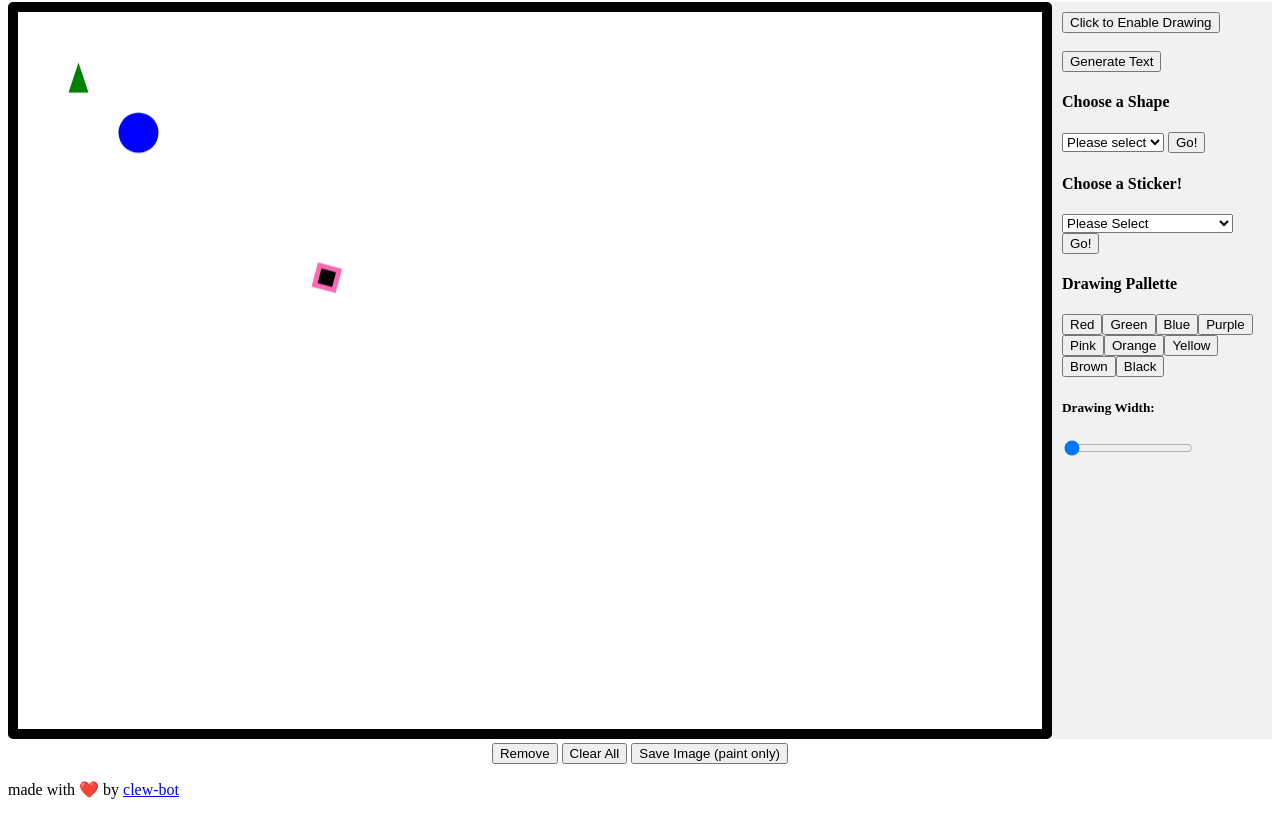
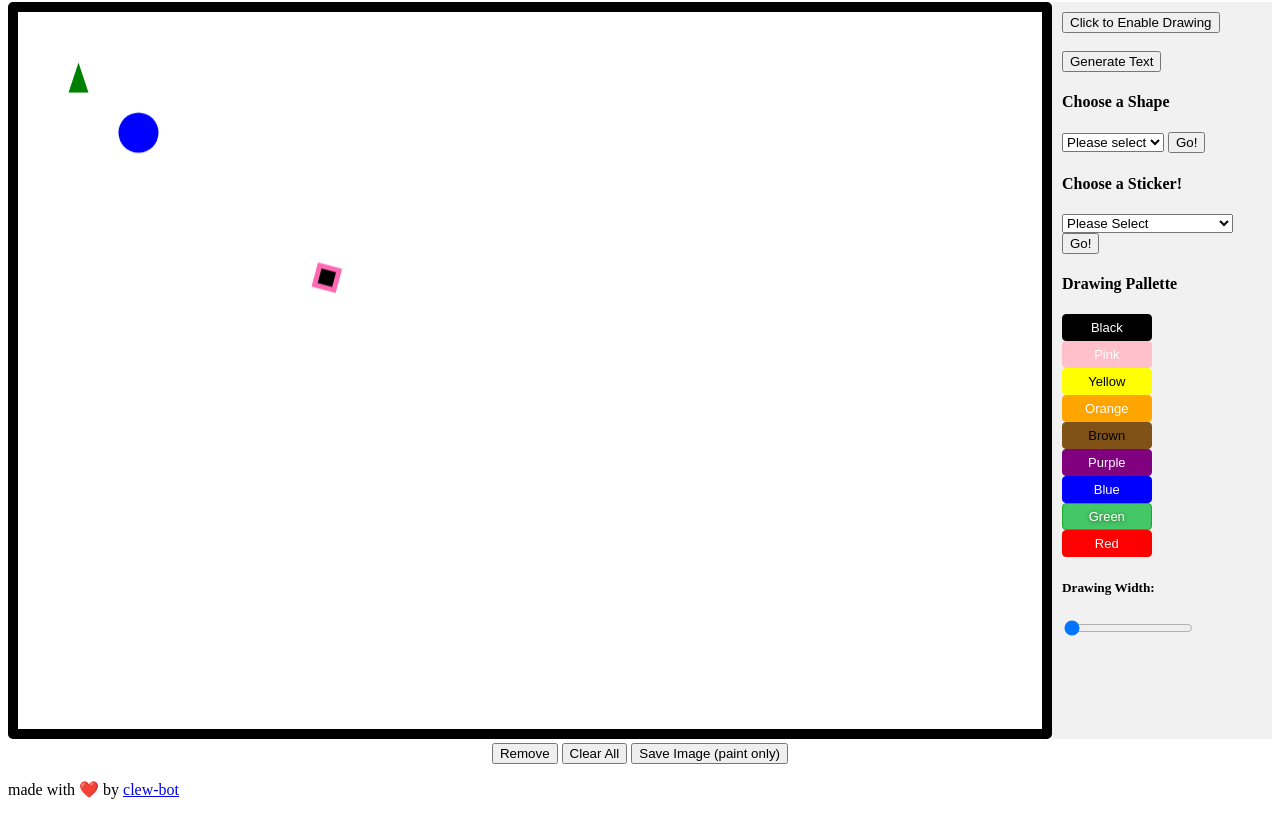
Before and after one commit to clew-bot/fabricv2, a website: page index.html in a window 1280 px wide. Shown: the part 78-893 px from the top of the page. Drawn offline with nearby package versions, Linux system fonts and the light colour scheme.

Commit message:
colors button

```diff
--- a/app.js
+++ b/app.js
@@ -31,9 +31,9 @@ const palleteColors = [
   color: "#800080"
 },
   {
-  id: "pink",
-  text: "Pink",
-  color:  "#FFC0CB"
+  id: "brown",
+  text: "Brown",
+  color:  "#805217"
 },
   {
   id: "orange",
@@ -46,9 +46,9 @@ const palleteColors = [
   color: "#FFFF00"
 },
   {
-  id: "brown",
-  text: "Brown",
-  color: "#A52A2A"
+  id: "pink",
+  text: "Pink",
+  color: "#FFC0CB"
 },
 {
   id: "black",
@@ -172,6 +172,8 @@ rect.animate({'top': 250, "left": 300}, {
   });
 canvas.renderAll();
 
+
+//side button render //
 function renderSideMenu(){
   palleteColors.forEach(c => {
     $("#palleteCont").append(`<button id=${c.id} class="palleteBtn" data-color=${c.color}>${c.text}</button>`);
--- a/styles.css
+++ b/styles.css
@@ -28,3 +28,186 @@
     border-color:black;
     border-radius: 5px;
 }
+
+#green {
+        background-color:#44c767;
+        border-radius:4px;
+        border:1px solid #18ab29;
+        display:inline-block;
+        cursor:pointer;
+        color:#ffffff;
+        font-family:Arial;
+        font-size:13px;
+        padding:5px 11px;
+        text-decoration:none;
+        text-shadow:0px 1px 4px #2f6627;
+    }
+#green:hover {
+        background-color:#5cbf2a;
+    }
+#green:active {
+        position:relative;
+        top:1px;
+    }
+#pink {
+    background-color: #FFC0CB;
+        border-radius:4px;
+        border:1px solid #FFC0CB;
+        display:inline-block;
+        cursor:pointer;
+        color:#ffffff;
+        font-family:Arial;
+        font-size:13px;
+        padding:5px 11px;
+        text-decoration:none;
+        text-shadow:0px 1px 4px #FFC0CB;
+}
+#pink:hover {
+    background-color: #f2b3e8;
+}
+#pink:active {
+    position:relative;
+        top:1px;
+}
+#red {
+    background-color: #FF0000;
+        border-radius:4px;
+        border:1px solid #FF0000;
+        display:inline-block;
+        cursor:pointer;
+        color: #ffffff;
+        font-family:Arial;
+        font-size:13px;
+        padding:5px 11px;
+        text-decoration:none;
+        text-shadow:0px 1px 4px #FF0000;
+}
+#red:hover {
+    background-color: #800000;
+}
+#red:active {
+    position:relative;
+        top:1px;
+}
+#blue {
+    background-color: #0000FF;
+    border-radius:4px;
+    border:1px solid #0000FF;
+    display:inline-block;
+    cursor:pointer;
+    color: #ffffff;
+    font-family:Arial;
+    font-size:13px;
+    padding:5px 11px;
+    text-decoration:none;
+    text-shadow:0px 1px 4px #0000FF;
+}
+#blue:hover {
+    background-color:#3e4fed;
+}
+#blue:active {
+    position:relative;
+    top:1px;
+}
+#purple {
+    background-color: #800080;
+    border-radius:4px;
+    border:1px solid #800080;
+    display:inline-block;
+    cursor:pointer;
+    color: #ffffff;
+    font-family:Arial;
+    font-size:13px;
+    padding:5px 11px;
+    text-decoration:none;
+    text-shadow:0px 1px 4px #800080;
+}
+#purple:hover {
+    background-color: #ce07e0;
+}
+#purple:active {
+    position:relative;
+    top:1px;
+}
+
+#orange {
+    background-color: #FFA500;
+    border-radius:4px;
+    border:1px solid #FFA500;
+    display:inline-block;
+    cursor:pointer;
+    color: #ffffff;
+    font-family:Arial;
+    font-size:13px;
+    padding:5px 11px;
+    text-decoration:none;
+    text-shadow:0px 1px 4px #FFA500;
+}
+#orange:hover {
+    background-color: #f2b55a;
+}
+#orange:active {
+    position:relative;
+    top:1px;
+}
+#yellow {
+    background-color: #FFFF00;
+    border-radius:4px;
+    border:1px solid #FFFF00;
+    display:inline-block;
+    cursor:pointer;
+    color: black;
+    font-family:Arial;
+    font-size:13px;
+    padding:5px 11px;
+    text-decoration:none;
+    text-shadow:0px 1px 4px #FFFF00;
+}
+#yellow:hover {
+    background-color: #fbff19;
+}
+#yellow:active {
+    position:relative;
+    top:1px;
+}
+#brown {
+    background-color: #805217;
+    border-radius:4px;
+    border:1px solid #805217;
+    display:inline-block;
+    cursor:pointer;
+    color: black;
+    font-family:Arial;
+    font-size:13px;
+    padding:5px 11px;
+    text-decoration:none;
+    text-shadow:0px 1px 4px #805217;
+}
+#brown:hover {
+    background-color: #805217;
+}
+#brown:active {
+    position:relative;
+    top:1px;
+}
+#black {
+    background-color: #000000;
+    border-radius:4px;
+    border:1px solid #000000;
+    display:inline-block;
+    cursor:pointer;
+    color: #ffffff;
+    font-family:Arial;
+    font-size:13px;
+    padding:5px 11px;
+    text-decoration:none;
+    text-shadow:0px 1px 4px #000000;
+}
+#palleteCont {
+    display: flex;
+    flex-direction:column-reverse ;
+   ;
+    width: 7vw;
+
+
+}
```
